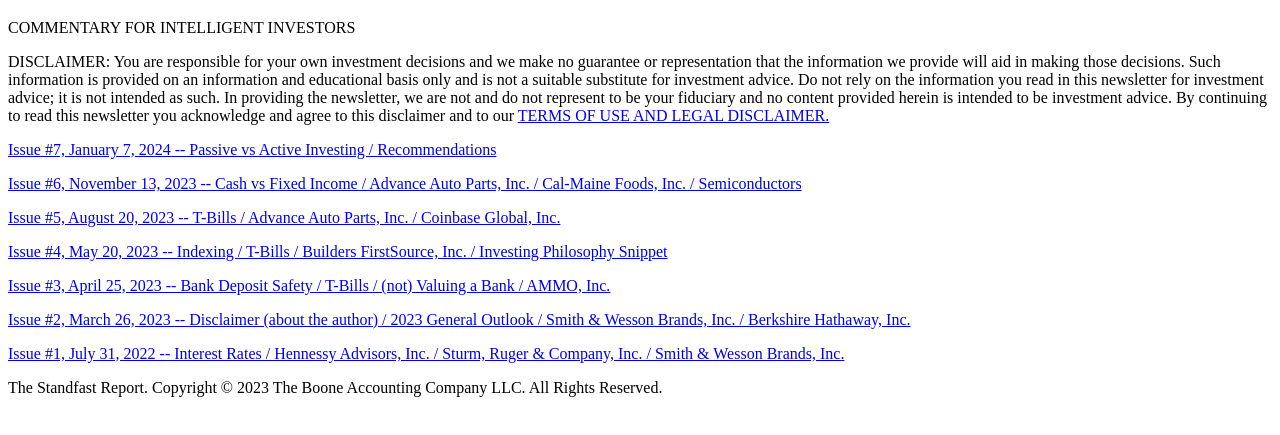
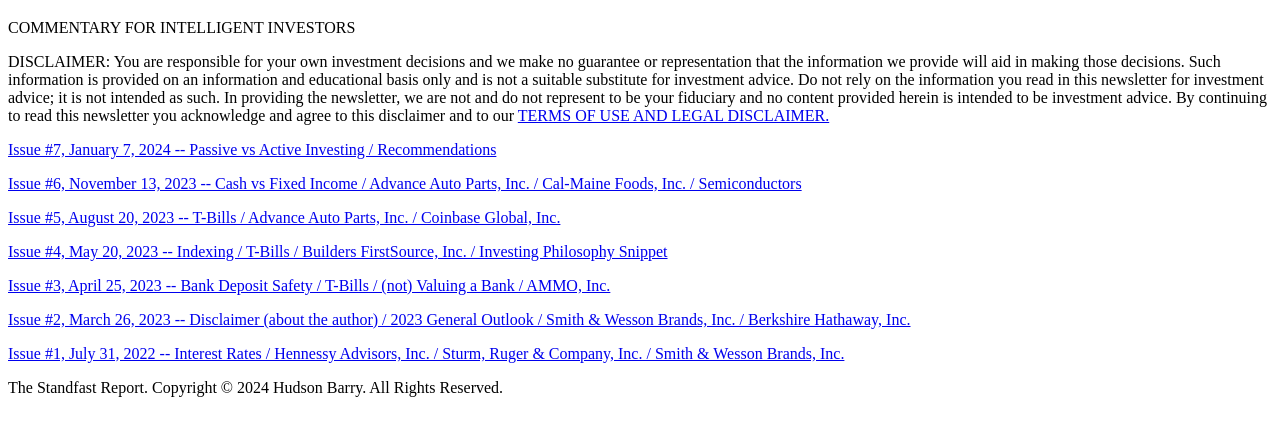
Before and after one commit to thestandfastreport/tsr, a plain HTML site: page index.html in a window 1280 px wide. Shown: the part 61-496 px from the top of the page. Drawn offline with Linux system fonts and the light colour scheme.

Commit message:
Update index.html

```diff
--- a/index.html
+++ b/index.html
@@ -22,6 +22,6 @@
 
 <p><a href="TSR001.pdf" target="_blank">Issue #1, July 31, 2022 -- Interest Rates / Hennessy Advisors, Inc. / Sturm, Ruger & Company, Inc. / Smith & Wesson Brands, Inc.</a></p>
 
-<p>The Standfast Report. Copyright <span>&#169;<span> 2023 The Boone Accounting Company LLC. All Rights Reserved.</p>
+<p>The Standfast Report. Copyright <span>&#169;<span> 2024 Hudson Barry. All Rights Reserved.</p>
 </body>
 </html>
```
